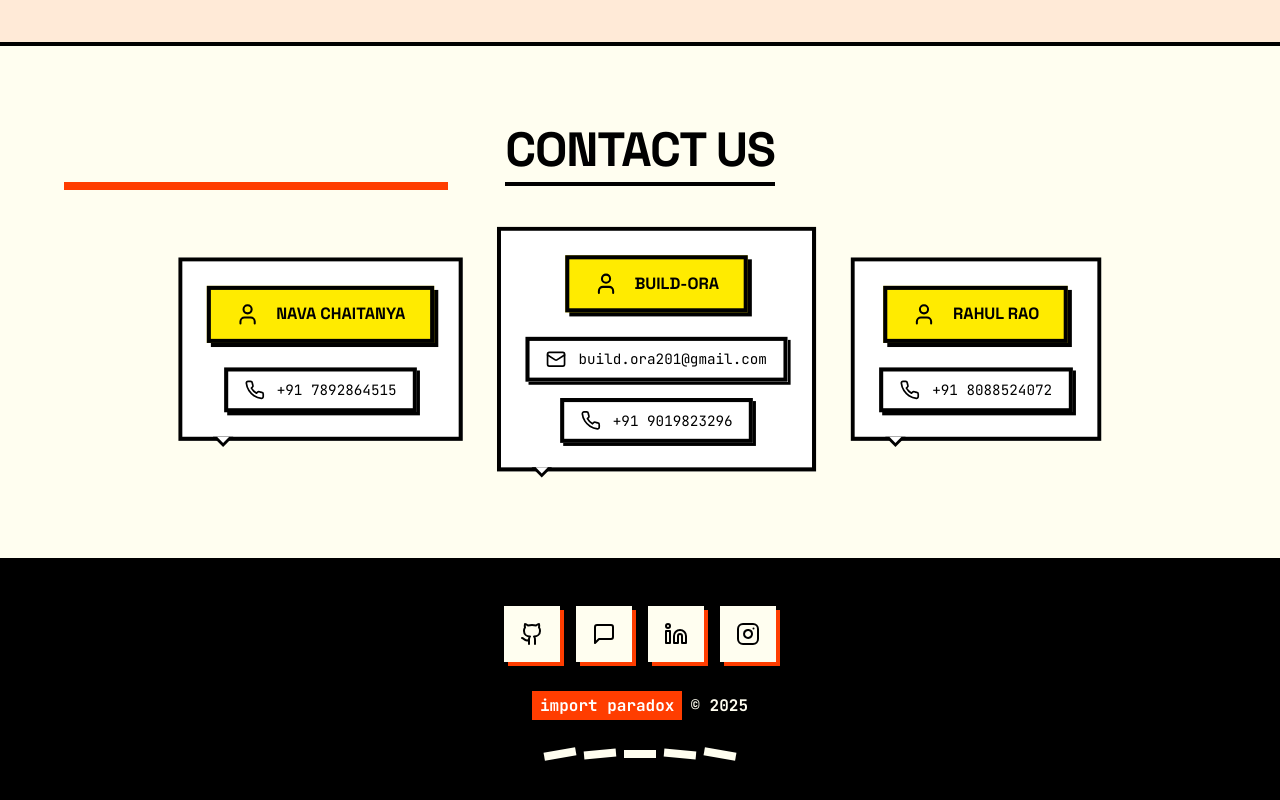
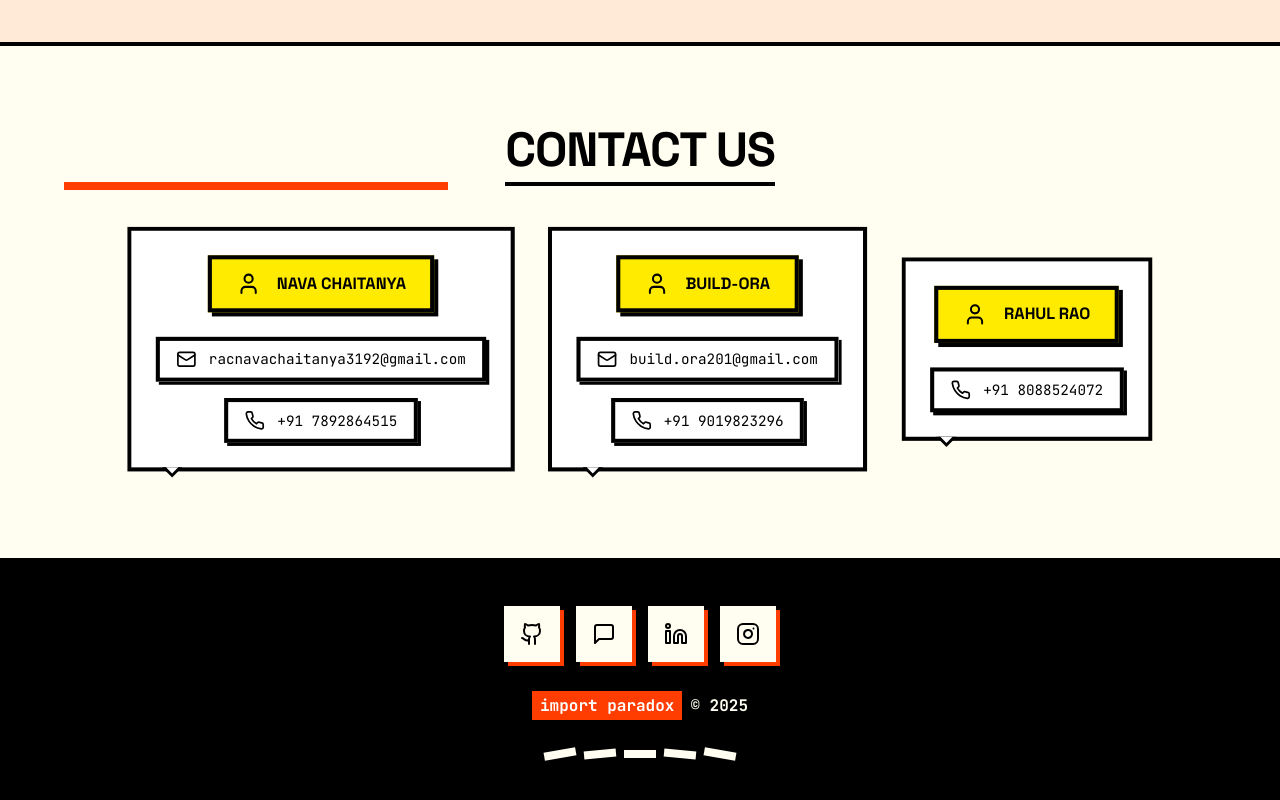
Before and after one commit to Build-Ora/import_paradox, a Next.js app: page / in a window 1280 px wide. Shown: the part 7130-7930 px from the top of the page. Built offline with nearby package versions, Linux system fonts and the light colour scheme.

Commit message:
minor change

```diff
--- a/components/contact-section.tsx
+++ b/components/contact-section.tsx
@@ -46,7 +46,7 @@ export function ContactSection() {
         <div className="flex flex-col items-center gap-4">
 
           {/* Email only for first contact */}
-          {index === 1 && (
+          {index !== 2 && (
             <a
               href={`mailto:${c.email}`}
               className="inline-flex items-center gap-3 border-4 border-foreground px-4 py-2 shadow-[3px_3px_0_var(--foreground)] hover:bg-(--comic-yellow) hover:shadow-[5px_5px_0_var(--foreground)] hover:-translate-x-1 hover:-translate-y-1 transition-all"
```
